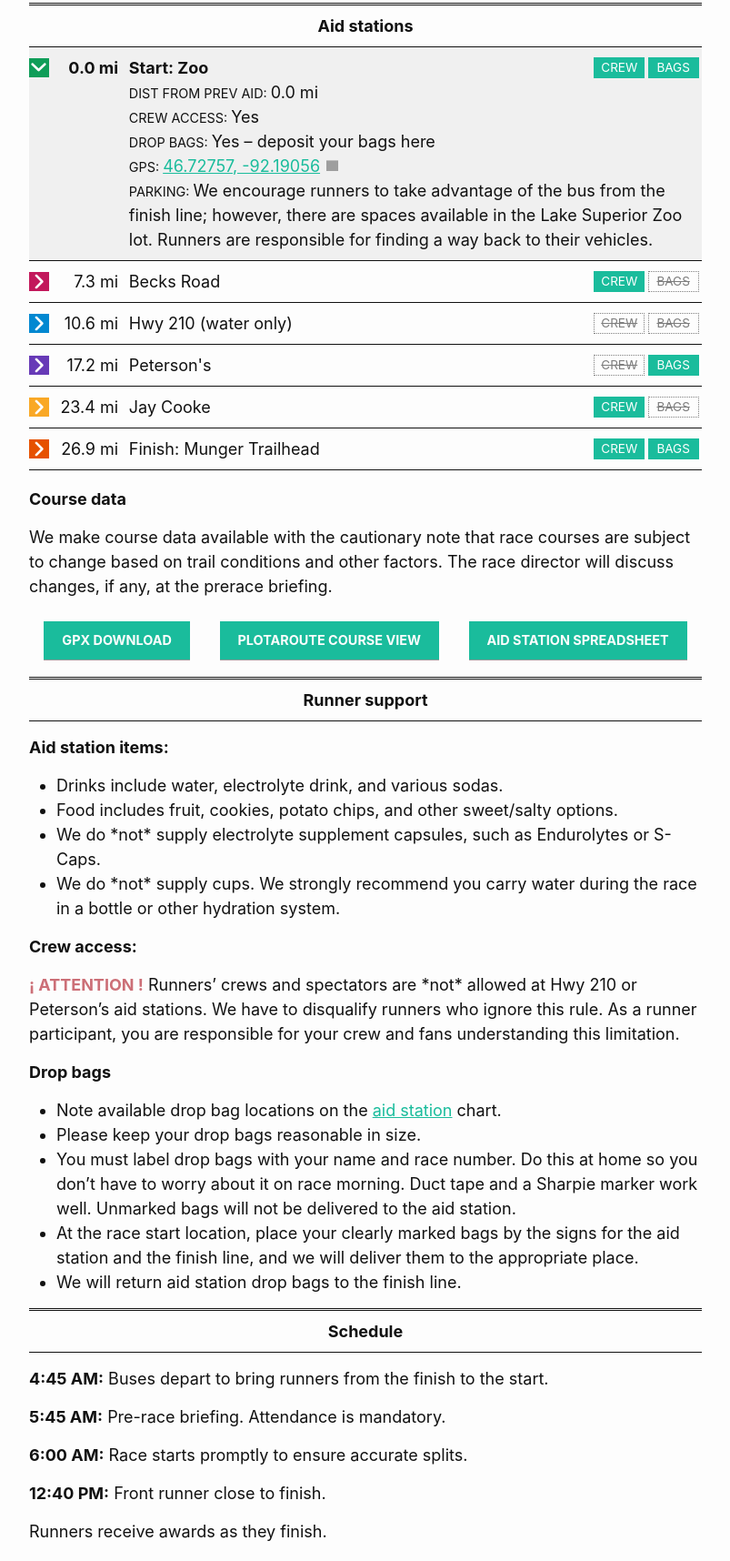
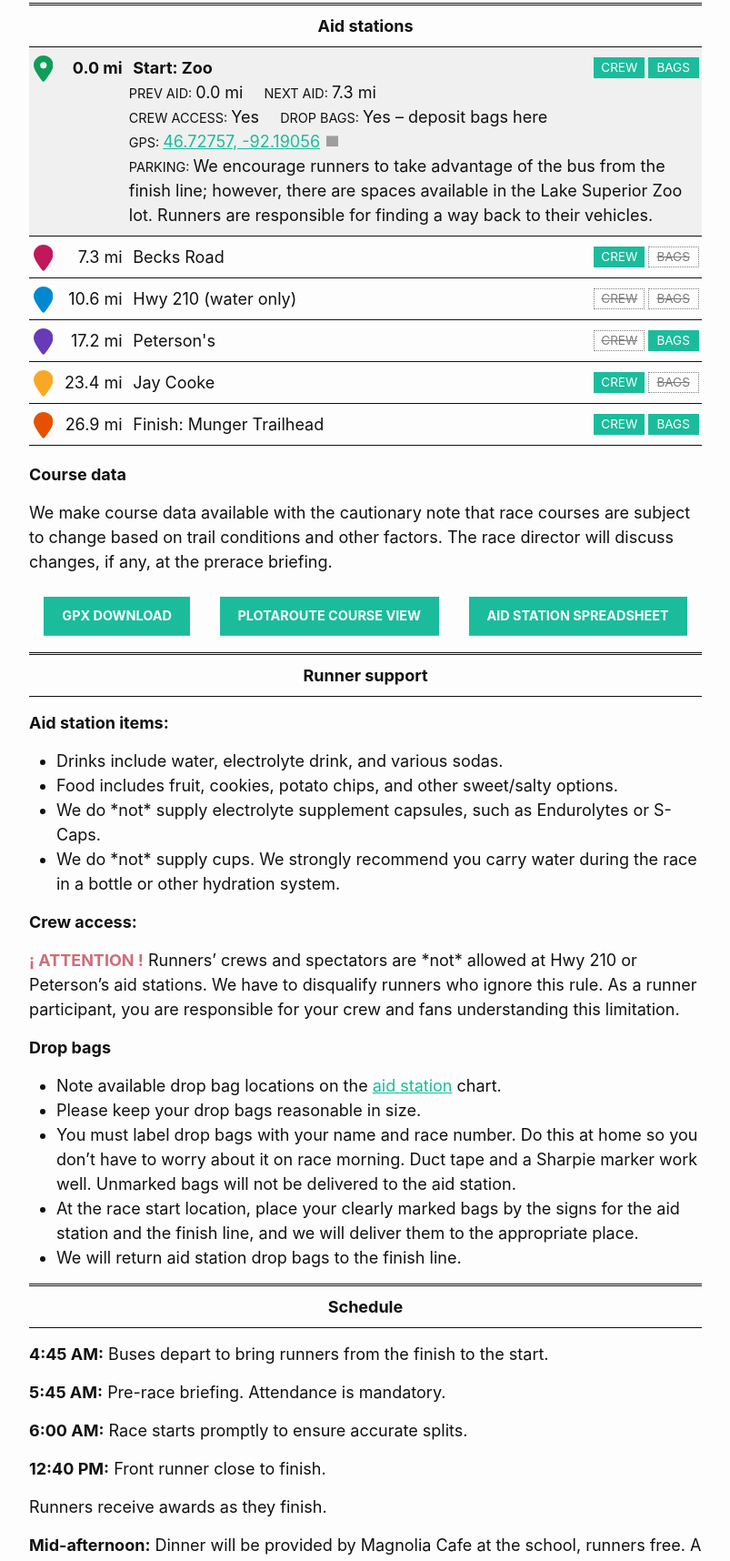
Before and after one commit to nmtc-run/nmtc-run.github.io, a Jekyll site: the page built from pages/sandbox-curnow.md, in a window 1280 px wide, cut to the strip 1892-3608 px from the top of the page. Shown: the whole strip at 91% size, without its empty margins (238-1041 px from the left). Built offline with Jekyll 4.4.1, drawn with Linux system fonts in a browser that asks for light colours; grey boxes are pictures that could not be loaded.

Commit message:
implement map pin selectors in AS details

```diff
--- /dev/null
+++ b/_includes/icon-map-down.html
@@ -0,0 +1,4 @@
+{% unless fill %}
+  {% assign fill = "#111" %}
+{% endunless %}
+<svg xmlns="http://www.w3.org/2000/svg" viewBox="0 0 384 512"><path fill="{{ fill }}" d="M215.7 499.2C267 435 384 279.4 384 192C384 86 298 0 192 0S0 86 0 192c0 87.4 117 243 168.3 307.2c12.3 15.3 35.1 15.3 47.4 0zM192 128a64 64 0 1 1 0 128 64 64 0 1 1 0-128z"/></svg>
--- /dev/null
+++ b/_includes/icon-map-right.html
@@ -0,0 +1,4 @@
+{% unless fill %}
+  {% assign fill = "#111" %}
+{% endunless %}
+<svg xmlns="http://www.w3.org/2000/svg" viewBox="0 0 384 512"><path fill="{{ fill }}" d="M384 192c0 87.4-117 243-168.3 307.2c-12.3 15.3-35.1 15.3-47.4 0C117 435 0 279.4 0 192C0 86 86 0 192 0S384 86 384 192z"/></svg>
--- a/_layouts/sandbox-event.html
+++ b/_layouts/sandbox-event.html
@@ -70,7 +70,15 @@
     {% if station.name %}
       <div class="aid-station click-map {% if station.name contains "Start" %}active{% endif %}" onclick="panToLocation({{ station.latLong }},13)">
         <div class="series-arrow-name">
-          <div class="series-arrow light" style="background-color: {{ station.map-color }};"></div>
+          {% assign fill = station.map-color %}
+          <div class="series-pin right">
+            {% include icon-map-right.html fill=fill %}
+          </div>
+          <div class="series-pin down">
+            {% include icon-map-down.html fill=fill %}
+          </div>
+
+          <!-- <div class="series-arrow light" style="background-color: {{ station.map-color }};"></div> -->
           {% if station.total %}
             <div class="as-dist">{{ station.total }} mi</div>
           {% endif %}
@@ -86,8 +94,12 @@
         <div class="as-details">
           <div class="series-location crew-access">
             <div>
-              <strong>Dist from prev aid: </strong>
+              <strong>Prev aid: </strong>
               {{ station.split }} mi
+            </div>
+            <div>
+              <strong>Next aid: </strong>
+              {{ station.next }} mi
             </div>
           </div>
           <div class="series-location crew-access">
@@ -95,16 +107,14 @@
               <strong>Crew access: </strong>
               {% if station.crew-access %}Yes{% else %}No{% endif %}
             </div>
-          </div>
-          <div class="series-location drop-bags">
             <div>
               <strong>Drop bags: </strong>
               {% if station.drop-bags %}Yes{% else %}No{% endif %}
               {% if station.name contains "Start" %}
-                – deposit your bags here
+                – deposit bags here
               {% endif %}
               {% if station.name contains "Finish" %}
-                — we bring your bags back here
+                — collect bags here
               {% endif %}
             </div>
           </div>
--- a/_sass/nmtc/_page.scss
+++ b/_sass/nmtc/_page.scss
@@ -209,6 +209,14 @@
   border-top: 1px solid $text-color;
 }
 
+.series-pin.right,
+.series-pin.down {
+  width: 1.2em;
+  height: 1.2em;
+  margin: 0 0.25em;
+  transform: translateY(-3px);
+}
+
 .series-arrow-name {
   display: flex;
   align-items: center;
@@ -222,6 +230,18 @@
   height: 1em;
   fill: $text-color;
   margin-right: 0.25em;
+}
+
+.aid-station.click-map.active .series-pin.right {
+  display: none;
+}
+
+.aid-station.click-map .series-pin.down {
+  display: none;
+}
+
+.aid-station.click-map.active .series-pin.down {
+  display: block;
 }
 
 .series-event.click-map.active .series-arrow {
```
Also changed, not shown: _data/as-curnow.yml (+9 -4 lines).
